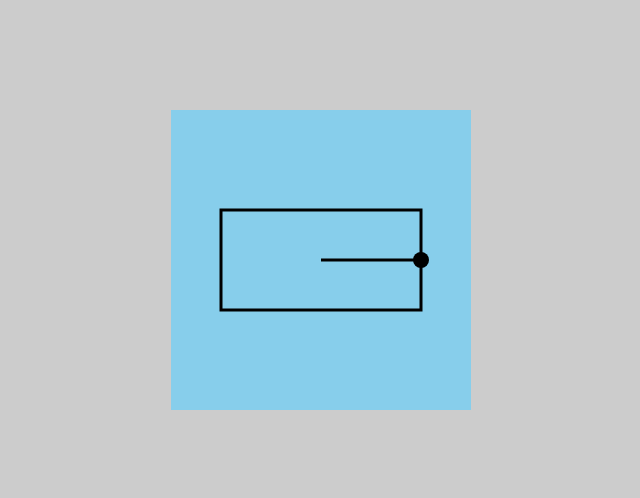
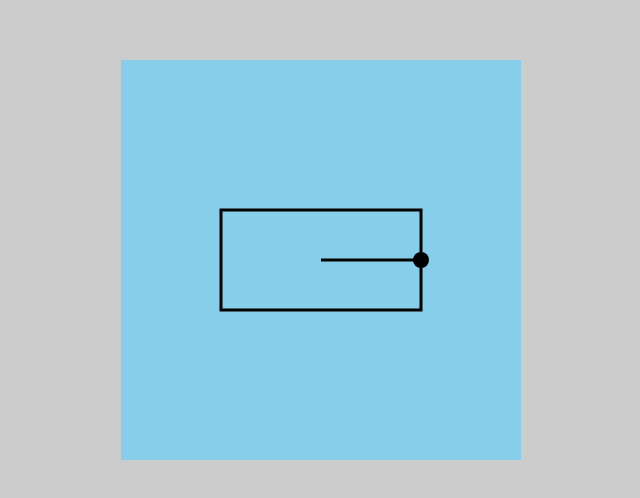
Before and after one commit to AboudAccoumeh/so, a plain HTML site: page index.html in a window 1280 px wide. Shown: the part 140-638 px from the top of the page, without its empty margins (319-959 px from the left). Drawn offline with Linux system fonts and the light colour scheme.

Commit message:
Update index.html

```diff
--- a/index.html
+++ b/index.html
@@ -1,7 +1,8 @@
 <!DOCTYPE html>
 <html>
 <head>
-<title></title>
+<title>trying my function</title>
+<meta name="viewport" content="width=device-width,initial-scale=1.0,user-scalable=no">
 <style type="text/css">
 body{
 margin:0;
@@ -18,7 +19,7 @@ background:skyblue;
 </style>
 </head>
 <body>
-<canvas width="300" height="300" id="canvas"></canvas>
+<canvas width="400" height="400" id="canvas"></canvas>
 <script type="text/javascript">
 var c = document.getElementById("canvas");
 var ctx = c.getContext("2d");
@@ -90,8 +91,8 @@ function mine(rect,angle){
 }
 
 var rect = {
-	x:50,
-	y:100,
+	x:100,
+	y:150,
 	width:200,
 	height:100,
 }
@@ -114,7 +115,7 @@ function userEvents(x,y){
 
 function loop(){
 	var edgePoint = mine(rect,angle); // testing my function
-	ctx.clearRect(0,0,1000,1000);
+	ctx.clearRect(0,0,c.width,c.height);
 	ctx.lineWidth = 3;
 	ctx.strokeRect(rect.x,rect.y,rect.width,rect.height);
 	ctx.beginPath();
```
